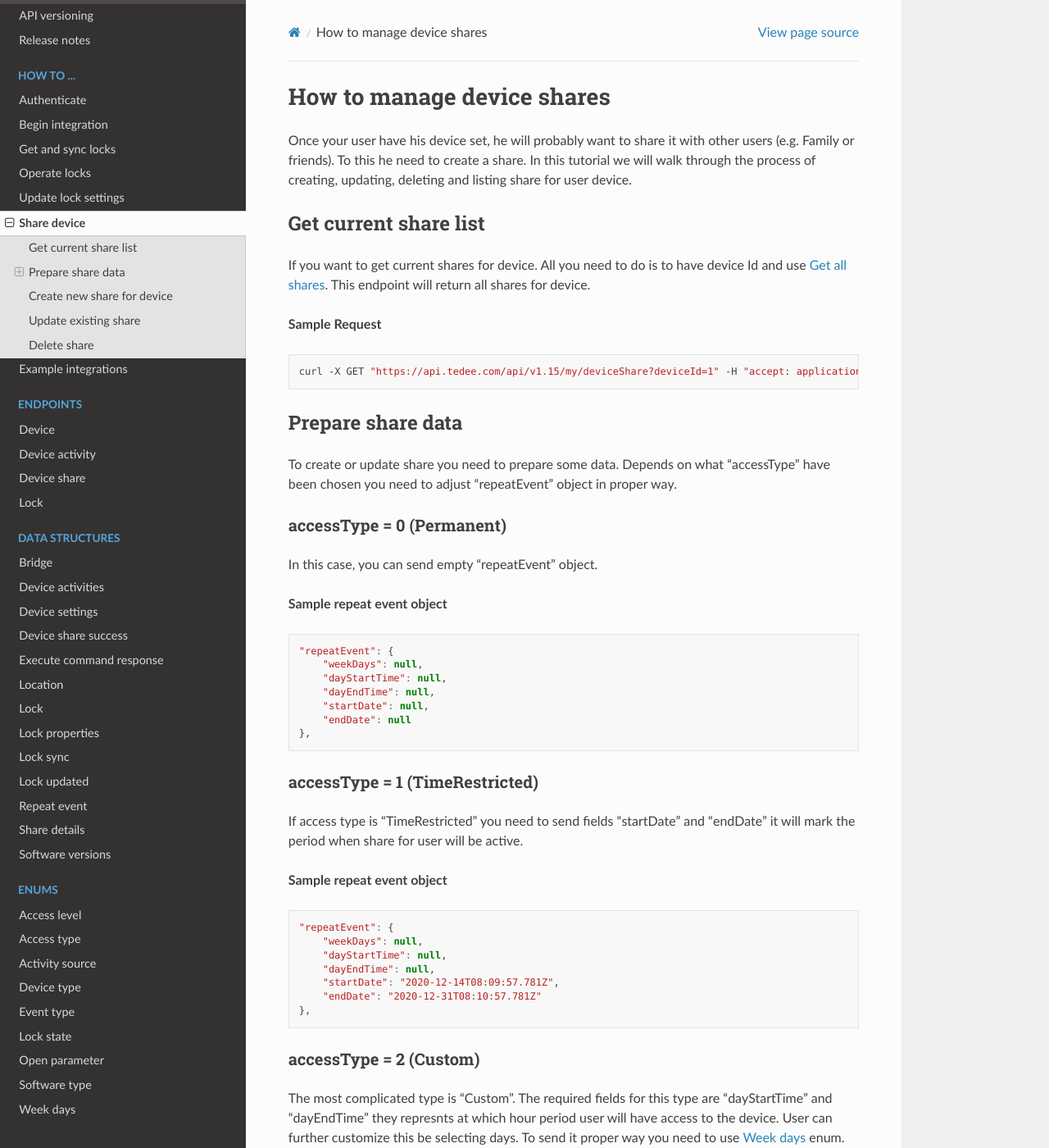
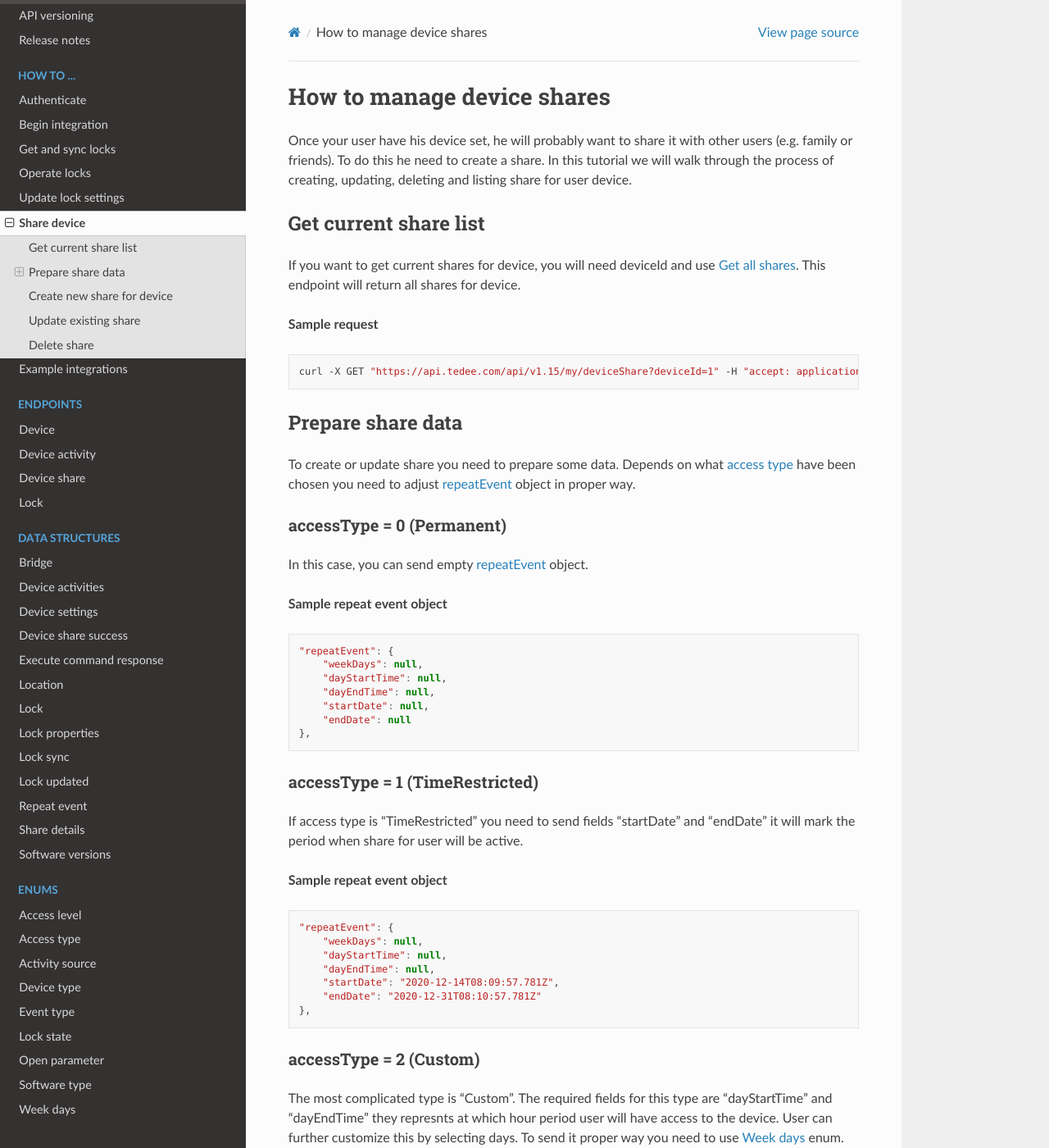
Before and after one commit to tedee-com/tedee-api-doc, a Sphinx documentation site: the page built from docs/source/howtos/share-device.rst, in a window 1280 px wide and 1400 px high. Shown: the whole window at 82% size. Built offline with Sphinx 7.4.7 and the Read the Docs theme 2.0.0, drawn with Linux system fonts in a browser that asks for light colours; some of the changed text lies outside the part shown.

Commit message:
Code review fixes

```diff
--- a/docs/source/howtos/share-device.rst
+++ b/docs/source/howtos/share-device.rst
@@ -1,16 +1,16 @@
 How to manage device shares
 ==============================
 
-Once your user have his device set, he will probably want to share it with other users (e.g. Family or friends).
-To this he need to create a share. In this tutorial we will walk through the process of creating, updating, deleting and listing share for user device.
+Once your user have his device set, he will probably want to share it with other users (e.g. family or friends).
+To do this he need to create a share. In this tutorial we will walk through the process of creating, updating, deleting and listing share for user device.
 
 Get current share list
 ----------------------------
 
-If you want to get current shares for device. All you need to do is to have device Id and use :doc:`Get all shares <../endpoints/deviceshare/get-all>`.
+If you want to get current shares for device, you will need deviceId and use :doc:`Get all shares <../endpoints/deviceshare/get-all>`.
 This endpoint will return all shares for device.
 
-**Sample Request**
+**Sample request**
 
 .. code-block:: sh
 
@@ -20,12 +20,12 @@ This endpoint will return all shares for device.
 Prepare share data
 -----------------------------
 
-To create or update share you need to prepare some data. Depends on what "accessType" have been chosen you need to adjust "repeatEvent" object in proper way.
+To create or update share you need to prepare some data. Depends on what :doc:`access type <../enums/access-type>` have been chosen you need to adjust :doc:`repeatEvent <../datastructures/repeat-event>` object in proper way.
 
 accessType =  0 (Permanent)
 ^^^^^^^^^^^^^^^^^^^^^^^^^^^^
 
-In this case, you can send empty "repeatEvent" object.
+In this case, you can send empty :doc:`repeatEvent <../datastructures/repeat-event>` object.
 
 **Sample repeat event object**
 
@@ -61,7 +61,7 @@ accessType = 2 (Custom)
 ^^^^^^^^^^^^^^^^^^^^^^^^^^
 
 The most complicated type is "Custom". The required fields for this type are "dayStartTime" and "dayEndTime" they represnts at which hour period user will have access to the device.
-User can further customize this be selecting days. To send it proper way you need to use :doc:`Week days <../enums/week-days>` enum. Fields "startDate" and "endDate" are optional in this case.
+User can further customize this by selecting days. To send it proper way you need to use :doc:`Week days <../enums/week-days>` enum. Fields "startDate" and "endDate" are optional in this case.
 
 **Sample repeat event objects**
 
@@ -159,7 +159,7 @@ Delete share
 
 To remove existing share simply call :doc:`Delete share <../endpoints/deviceshare/delete>` endpoint with share id you want to delete.
 
-**Sample Request**
+**Sample request**
 
 .. code-block:: sh
 
```
Also changed, not shown: other parts of docs/source/howtos/share-device.rst (+5 -5 lines).
